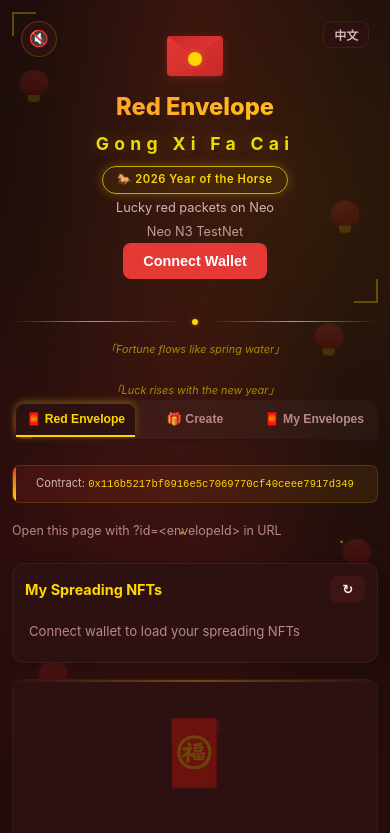
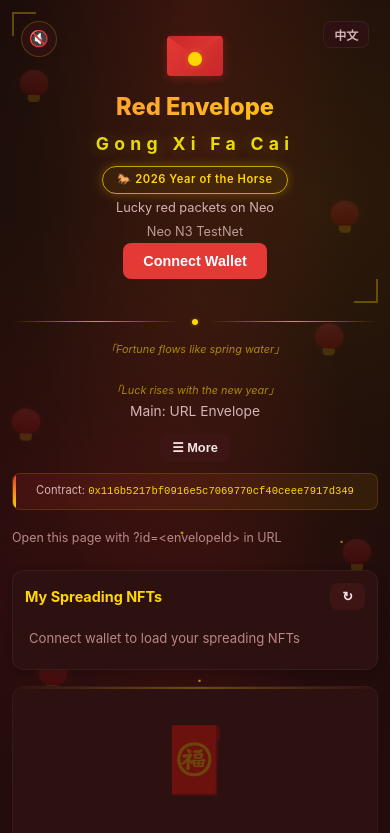
Before and after one commit to r3e-network/red-envelope, a Vue app in the folder frontend/: page / in a window 390 px wide. Shown: the top 833 px of the page. Built offline with nearby package versions, Linux system fonts and the light colour scheme.

Commit message:
feat(frontend): simplify to URL-first envelope page with secondary menu

```diff
--- a/frontend/src/App.vue
+++ b/frontend/src/App.vue
@@ -1,5 +1,5 @@
 <script setup lang="ts">
-import { ref, onMounted } from "vue";
+import { computed, ref } from "vue";
 import { useWallet } from "@/composables/useWallet";
 import { useI18n } from "@/composables/useI18n";
 import { useAudio } from "@/composables/useAudio";
@@ -15,34 +15,13 @@
 const network = resolveNetwork(import.meta.env.VITE_NETWORK);
 
 type TabId = "search" | "create" | "my";
-const TAB_ORDER: TabId[] = ["search", "create", "my"];
+type SecondaryView = Exclude<TabId, "search"> | null;
 
-const activeTab = ref<TabId>("search");
+const secondaryView = ref<SecondaryView>(null);
+const showSecondaryMenu = ref(false);
 const walletError = ref("");
 const showVolume = ref(false);
-
-const switchTab = (tab: TabId) => {
-  activeTab.value = tab;
-};
-
-const handleTabKeydown = (e: KeyboardEvent, current: TabId) => {
-  const idx = TAB_ORDER.indexOf(current);
-  let next: TabId | undefined;
-  if (e.key === "ArrowRight" || e.key === "ArrowDown") {
-    next = TAB_ORDER[(idx + 1) % TAB_ORDER.length];
-  } else if (e.key === "ArrowLeft" || e.key === "ArrowUp") {
-    next = TAB_ORDER[(idx - 1 + TAB_ORDER.length) % TAB_ORDER.length];
-  } else if (e.key === "Home") {
-    next = TAB_ORDER[0];
-  } else if (e.key === "End") {
-    next = TAB_ORDER[TAB_ORDER.length - 1];
-  }
-  if (next) {
-    e.preventDefault();
-    activeTab.value = next;
-    (document.getElementById(`tab-${next}`) as HTMLElement | null)?.focus();
-  }
-};
+const secondaryTitle = computed(() => (secondaryView.value === "create" ? t("createTab") : t("myTab")));
 
 const toggleLang = () => setLang(lang.value === "en" ? "zh" : "en");
 
@@ -67,6 +46,20 @@
   }
 };
 
+const toggleSecondaryMenu = () => {
+  showSecondaryMenu.value = !showSecondaryMenu.value;
+};
+
+const openSecondaryView = (view: Exclude<TabId, "search">) => {
+  secondaryView.value = view;
+  showSecondaryMenu.value = false;
+};
+
+const backToEnvelope = () => {
+  secondaryView.value = null;
+  showSecondaryMenu.value = false;
+};
+
 // Generate golden particles with random properties
 const particles = Array.from({ length: 12 }, (_, i) => ({
   id: i,
@@ -76,12 +69,6 @@
   duration: `${6 + Math.random() * 6}s`,
   size: `${2 + Math.random() * 3}px`,
 }));
-
-onMounted(() => {
-  // Force search tab when URL contains ?id=
-  const urlId = new URLSearchParams(window.location.search).get("id");
-  if (urlId) activeTab.value = "search";
-});
 </script>
 
 <template>
@@ -171,46 +158,30 @@
       <span class="couplet-half">{{ t("springCoupletRight") }}</span>
     </div>
 
-    <nav class="tabs" role="tablist">
-      <button
-        id="tab-search"
-        :class="['tab', { active: activeTab === 'search' }]"
-        role="tab"
-        :tabindex="activeTab === 'search' ? 0 : -1"
-        :aria-selected="activeTab === 'search'"
-        aria-controls="tabpanel-search"
-        @click="switchTab('search')"
-        @keydown="handleTabKeydown($event, 'search')"
-      >
-        {{ t("searchTab") }}
-      </button>
-      <button
-        id="tab-create"
-        :class="['tab', { active: activeTab === 'create' }]"
-        role="tab"
-        :tabindex="activeTab === 'create' ? 0 : -1"
-        :aria-selected="activeTab === 'create'"
-        aria-controls="tabpanel-create"
-        @click="switchTab('create')"
-        @keydown="handleTabKeydown($event, 'create')"
-      >
+    <div class="secondary-toolbar">
+      <div class="secondary-current">
+        {{ secondaryView ? secondaryTitle : t("mainEnvelopeMode") }}
+      </div>
+      <div class="secondary-actions">
+        <button v-if="secondaryView" class="btn btn-sm" @click="backToEnvelope">
+          {{ t("backToEnvelope") }}
+        </button>
+        <button class="btn btn-sm" @click="toggleSecondaryMenu">
+          {{ t("secondaryMenu") }}
+        </button>
+      </div>
+    </div>
+
+    <div v-if="showSecondaryMenu" class="secondary-menu-panel">
+      <button class="btn btn-sm" @click="openSecondaryView('create')">
         {{ t("createTab") }}
       </button>
-      <button
-        id="tab-my"
-        :class="['tab', { active: activeTab === 'my' }]"
-        role="tab"
-        :tabindex="activeTab === 'my' ? 0 : -1"
-        :aria-selected="activeTab === 'my'"
-        aria-controls="tabpanel-my"
-        @click="switchTab('my')"
-        @keydown="handleTabKeydown($event, 'my')"
-      >
+      <button class="btn btn-sm" @click="openSecondaryView('my')">
         {{ t("myTab") }}
       </button>
-    </nav>
+    </div>
 
-    <main :id="`tabpanel-${activeTab}`" class="app-content" role="tabpanel" :aria-labelledby="`tab-${activeTab}`">
+    <main class="app-content">
       <div class="contract-banner">
         {{ t("contractLabel") }}
         <a
@@ -222,8 +193,8 @@
           {{ CONTRACT_HASH }}
         </a>
       </div>
-      <SearchClaim v-if="activeTab === 'search'" />
-      <CreateForm v-else-if="activeTab === 'create'" />
+      <SearchClaim v-if="!secondaryView" />
+      <CreateForm v-else-if="secondaryView === 'create'" />
       <MyEnvelopes v-else />
     </main>
   </div>
--- a/frontend/src/components/SearchClaim.vue
+++ b/frontend/src/components/SearchClaim.vue
@@ -41,13 +41,13 @@
 const showOpenModal = ref(false);
 const showTransferModal = ref(false);
 const showWalletNftModal = ref(false);
-const showClaimReadyModal = ref(false);
+const autoOpenClaimAfterClaim = ref(false);
 const claimedAmount = ref(0);
 const claiming = ref(false);
 const reclaimingSearch = ref(false);
 const openTargetEnvelope = ref<EnvelopeItem | null>(null);
+const transferTargetEnvelope = ref<EnvelopeItem | null>(null);
 const walletNftTarget = ref<EnvelopeItem | null>(null);
-const claimedNftEnvelope = ref<EnvelopeItem | null>(null);
 
 const currentAddressHash = computed(() => (address.value ? addressToScriptHashHex(address.value) : ""));
 
@@ -169,6 +169,7 @@
     return;
   }
   status.value = null;
+  autoOpenClaimAfterClaim.value = false;
   openTargetEnvelope.value = envelope.value;
   showOpenModal.value = true;
 };
@@ -180,6 +181,7 @@
     return;
   }
 
+  autoOpenClaimAfterClaim.value = false;
   openTargetEnvelope.value = target;
   showOpenModal.value = true;
 };
@@ -194,7 +196,7 @@
   status.value = null;
   claiming.value = true;
   claimedAmount.value = 0;
-  claimedNftEnvelope.value = null;
+  autoOpenClaimAfterClaim.value = false;
   try {
     const res = await claimFromPool(envelope.value.id);
     status.value = { msg: t("claimedTx", res.txid.slice(0, 12) + "..."), type: "success" };
@@ -218,8 +220,9 @@
       try {
         const claimEnvelope = await fetchEnvelopeState(claimId);
         if (claimEnvelope?.envelopeType === 2) {
-          claimedNftEnvelope.value = claimEnvelope;
-          showClaimReadyModal.value = true;
+          openTargetEnvelope.value = claimEnvelope;
+          autoOpenClaimAfterClaim.value = true;
+          showOpenModal.value = true;
         }
       } catch {
         // non-blocking: fallback to status only
@@ -234,15 +237,9 @@
   }
 };
 
-const handleOpenClaimNftNow = () => {
-  if (!claimedNftEnvelope.value) return;
-  openTargetEnvelope.value = claimedNftEnvelope.value;
-  showClaimReadyModal.value = false;
-  showOpenModal.value = true;
-};
-
 const handleTransfer = async () => {
   if (!(await ensureConnected())) return;
+  transferTargetEnvelope.value = envelope.value;
   showTransferModal.value = true;
 };
 
@@ -275,6 +272,7 @@
 
 const onOpened = async () => {
   showOpenModal.value = false;
+  autoOpenClaimAfterClaim.value = false;
   openTargetEnvelope.value = null;
   if (envelope.value) {
     const refreshed = await fetchEnvelopeState(envelope.value.id);
@@ -286,8 +284,17 @@
   await refreshWalletSpreadingList();
 };
 
+const handleTransferAfterOpen = () => {
+  if (!openTargetEnvelope.value) return;
+  transferTargetEnvelope.value = openTargetEnvelope.value;
+  showOpenModal.value = false;
+  autoOpenClaimAfterClaim.value = false;
+  showTransferModal.value = true;
+};
+
 const onTransferred = async () => {
   showTransferModal.value = false;
+  transferTargetEnvelope.value = null;
   if (envelope.value) {
     const refreshed = await fetchEnvelopeState(envelope.value.id);
     if (refreshed) envelope.value = refreshed;
@@ -428,17 +435,23 @@
   <OpeningModal
     v-if="showOpenModal && openTargetEnvelope"
     :envelope="openTargetEnvelope"
+    :auto-open="autoOpenClaimAfterClaim"
     @close="
       showOpenModal = false;
+      autoOpenClaimAfterClaim = false;
       openTargetEnvelope = null;
     "
     @opened="onOpened"
+    @transfer="handleTransferAfterOpen"
   />
 
   <TransferModal
-    v-if="showTransferModal && envelope"
-    :envelope="envelope"
-    @close="showTransferModal = false"
+    v-if="showTransferModal && transferTargetEnvelope"
+    :envelope="transferTargetEnvelope"
+    @close="
+      showTransferModal = false;
+      transferTargetEnvelope = null;
+    "
     @transferred="onTransferred"
   />
 
@@ -448,46 +461,4 @@
     @close="showWalletNftModal = false"
   />
 
-  <div
-    v-if="showClaimReadyModal && claimedNftEnvelope"
-    class="modal-overlay"
-    role="dialog"
-    aria-modal="true"
-    @click.self="showClaimReadyModal = false"
-    @keydown.escape="showClaimReadyModal = false"
-  >
-    <div class="modal">
-      <div class="modal-header">
-        <h3>{{ t("claimNftReadyTitle") }}</h3>
-        <button class="btn-close" :aria-label="t('close')" @click="showClaimReadyModal = false">&times;</button>
-      </div>
-      <div class="modal-body">
-        <div class="section-hint">
-          {{ t("claimNftReadyDesc", claimedNftEnvelope.id) }}
-        </div>
-        <div class="summary-card">
-          <div class="summary-row">
-            <span>{{ t("detailEnvelopeId", claimedNftEnvelope.id) }}</span>
-            <span class="summary-value">#{{ claimedNftEnvelope.id }}</span>
-          </div>
-          <div class="summary-row">
-            <span>{{ t("detailType") }}</span>
-            <span class="summary-value">{{ t("detailTypeClaim") }}</span>
-          </div>
-          <div class="summary-row">
-            <span>{{ t("historyAmount") }}</span>
-            <span class="summary-value">{{ formatGas(claimedNftEnvelope.remainingAmount) }} GAS</span>
-          </div>
-        </div>
-        <div class="modal-actions">
-          <button class="btn btn-open" @click="handleOpenClaimNftNow">
-            {{ t("openEnvelope") }}
-          </button>
-          <button class="btn" @click="showClaimReadyModal = false">
-            {{ t("close") }}
-          </button>
-        </div>
-      </div>
-    </div>
-  </div>
 </template>
--- a/frontend/src/locale/messages.ts
+++ b/frontend/src/locale/messages.ts
@@ -5,6 +5,9 @@
   searchTab: { en: "🧧 Red Envelope", zh: "🧧 红包" },
   createTab: { en: "🎁 Create", zh: "🎁 创建" },
   myTab: { en: "🧧 My Envelopes", zh: "🧧 我的红包" },
+  secondaryMenu: { en: "☰ More", zh: "☰ 更多" },
+  backToEnvelope: { en: "← Envelope", zh: "← 红包" },
+  mainEnvelopeMode: { en: "Main: URL Envelope", zh: "主界面：URL 红包" },
   connectWallet: { en: "Connect Wallet", zh: "连接钱包" },
   walletNotDetected: {
     en: "No Neo wallet detected. Please install OneGate or NeoLine extension.",
--- a/frontend/src/styles/main.scss
+++ b/frontend/src/styles/main.scss
@@ -379,6 +379,17 @@
     width: 100%;
   }
 
+  .secondary-toolbar,
+  .secondary-actions {
+    flex-direction: column;
+    align-items: stretch;
+  }
+
+  .secondary-menu-panel .btn {
+    min-width: 0;
+    width: 100%;
+  }
+
   .my-envelopes .inspector-controls,
   .my-envelopes .inspector-share-actions {
     flex-direction: column;
@@ -421,6 +432,40 @@
 }
 
 // ── Tabs ──────────────────────────────────────────────
+.secondary-toolbar {
+  display: flex;
+  align-items: center;
+  justify-content: space-between;
+  gap: 0.75rem;
+  margin-bottom: 0.75rem;
+}
+
+.secondary-current {
+  font-size: 0.86rem;
+  color: var(--color-text-secondary);
+}
+
+.secondary-actions {
+  display: flex;
+  gap: 0.5rem;
+}
+
+.secondary-menu-panel {
+  display: flex;
+  flex-wrap: wrap;
+  gap: 0.5rem;
+  margin-bottom: 0.9rem;
+  padding: 0.6rem;
+  border: 1px solid var(--border-light);
+  border-radius: var(--radius-sm);
+  background: var(--bg-white-faint);
+
+  .btn {
+    flex: 1;
+    min-width: 150px;
+  }
+}
+
 .tabs {
   display: flex;
   gap: 0;
```
Also changed, not shown: frontend/src/components/MyEnvelopes.vue (+7 -0 lines), frontend/src/components/OpeningModal.vue (+14 -1 lines).
